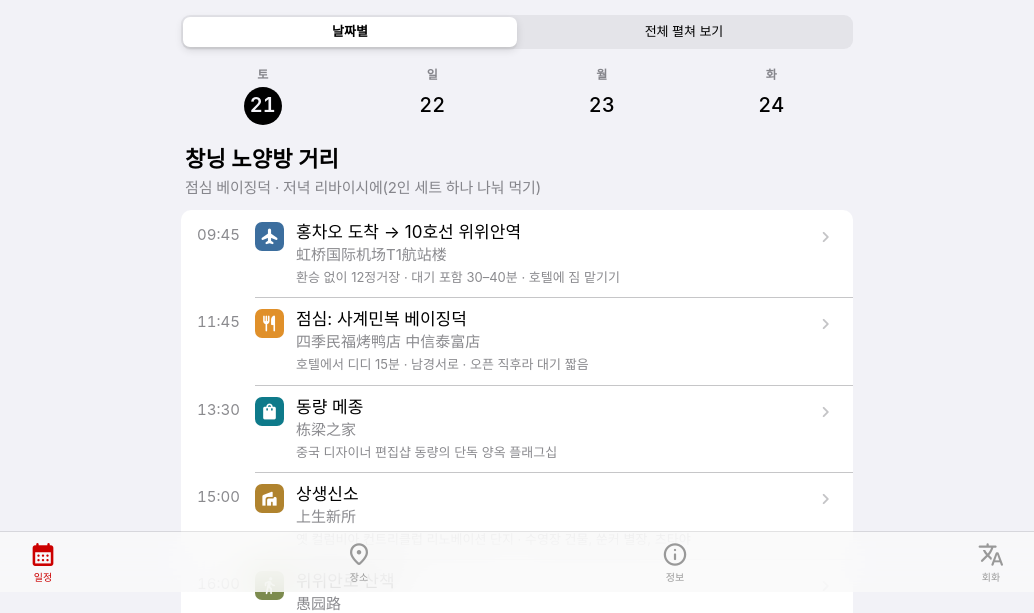
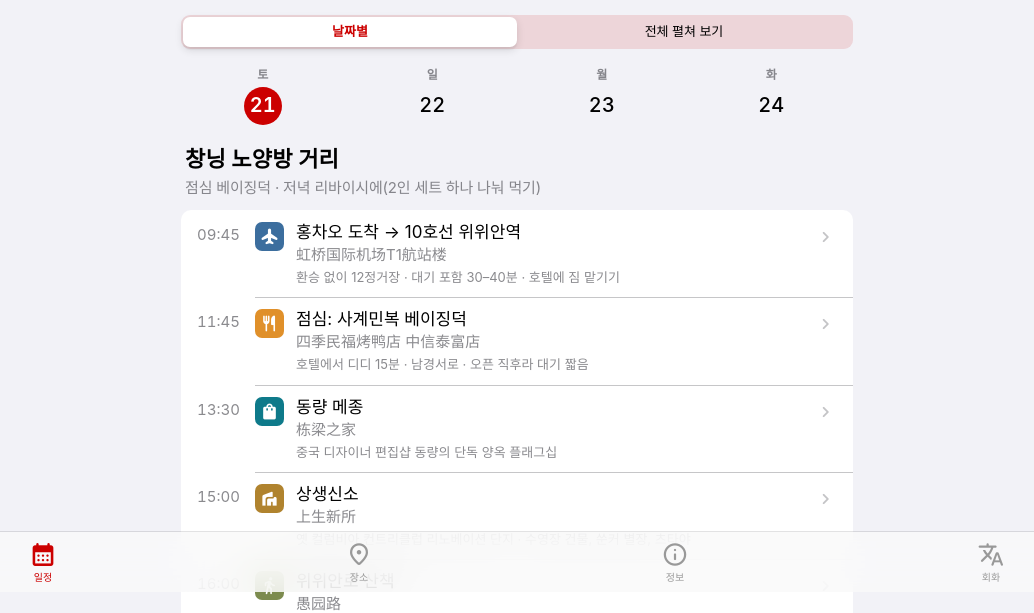
Before and after one commit to nomi-host/shanghai, a plain HTML site: page index.html in a window 1280 px wide. Shown: the part 208-821 px from the top of the page, without its empty margins (123-1157 px from the left). Drawn offline with nearby package versions, Linux system fonts and the light colour scheme.

Commit message:
선택 날짜 빨강 동그라미, 세그먼트 바탕 연한 빨강
Co-Authored-By: Claude Opus 5.5 <noreply@anthropic.com>

```diff
--- a/styles.css
+++ b/styles.css
@@ -331,3 +331,11 @@ a.row { color: inherit; }
 .pill-tint { color: #fff; }
 .detail .chips { flex-wrap: nowrap; }
 .detail .chips .pill { padding: 7px 12px; white-space: nowrap; }
+
+/* 선택한 날짜 동그라미 빨강, 세그먼트 바탕은 연한 빨강 */
+.day[aria-selected="true"] .day-n { background: var(--tint); color: #fff; }
+.seg { background: color-mix(in srgb, var(--tint) 12%, var(--bg)); }
+.seg button { color: var(--label); }
+.seg button[aria-pressed="true"] { color: var(--tint); }
+@media (prefers-color-scheme: dark) { :root:not([data-theme="light"]) .seg { background: color-mix(in srgb, var(--tint) 24%, #1C1C1E); } }
+:root[data-theme="dark"] .seg { background: color-mix(in srgb, var(--tint) 24%, #1C1C1E); }
```
